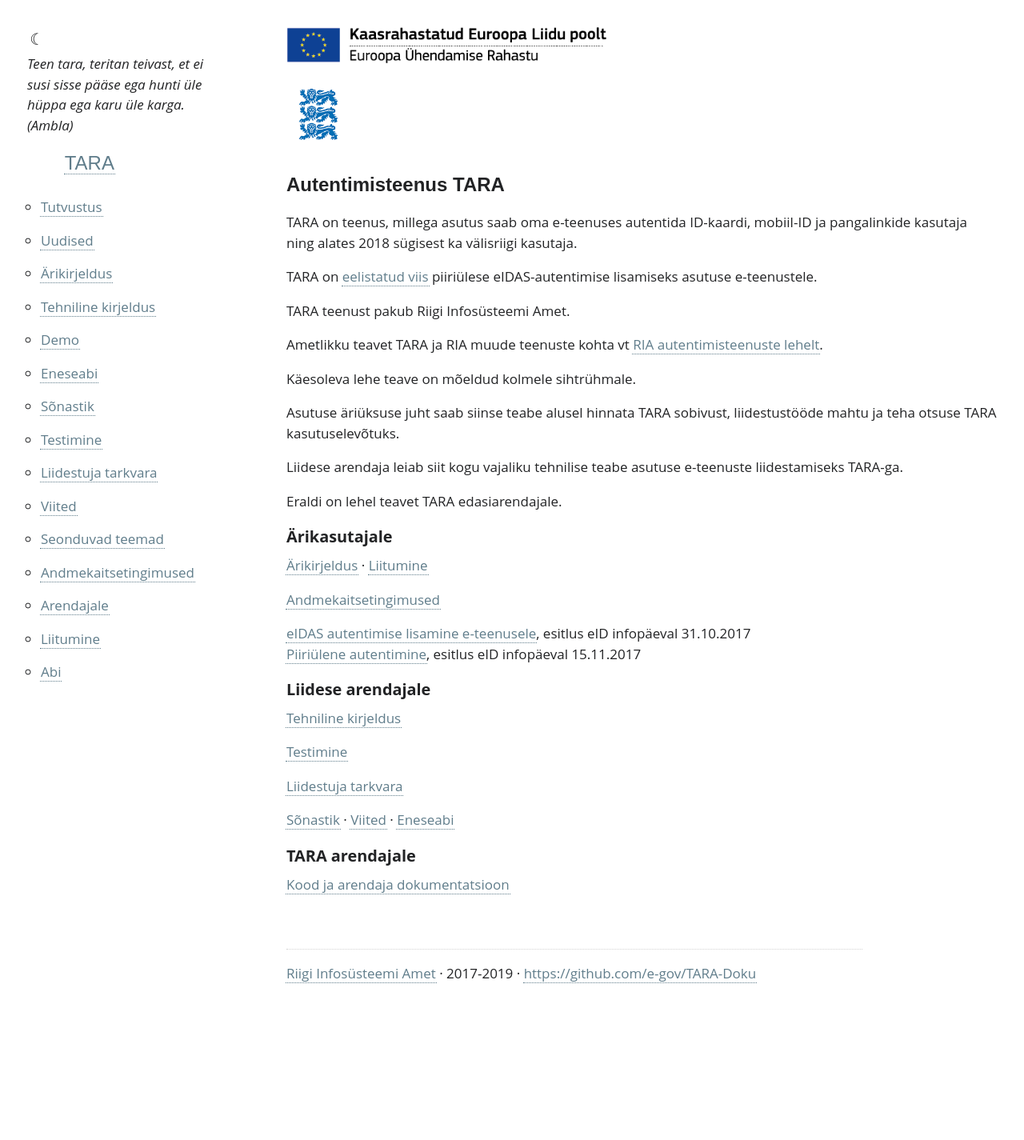
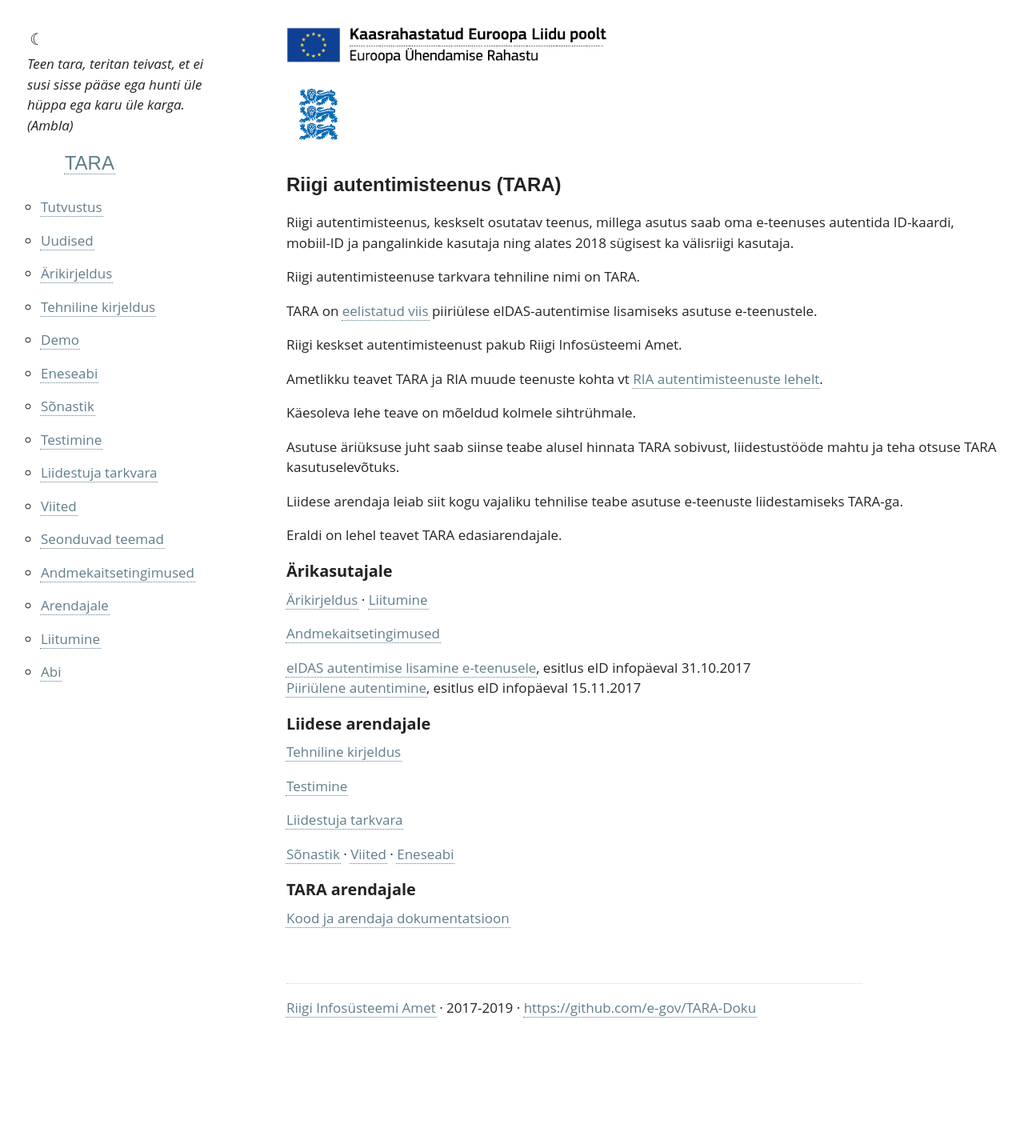
Before and after one commit to e-gov/TARA-Doku, a Jekyll site: the page built from index.md, in a window 1280 px wide. Shown: the whole page at 80% size. Built offline with Jekyll 4.4.1, drawn with Linux system fonts in a browser that asks for light colours.

Commit message:
lisatud tutvustusse "Riigi autentimisteenus"

```diff
--- a/index.md
+++ b/index.md
@@ -6,13 +6,15 @@ permalink: /
 
 <img src='img/LOVID.png' style='width: 80px;'>
 
-# Autentimisteenus TARA
+# Riigi autentimisteenus (TARA)
 
-TARA on teenus, millega asutus saab oma e-teenuses autentida ID-kaardi, mobiil-ID ja pangalinkide kasutaja ning alates 2018 sügisest ka välisriigi kasutaja.
+Riigi autentimisteenus, keskselt osutatav teenus, millega asutus saab oma e-teenuses autentida ID-kaardi, mobiil-ID ja pangalinkide kasutaja ning alates 2018 sügisest ka välisriigi kasutaja.
+
+Riigi autentimisteenuse tarkvara tehniline nimi on TARA.
 
 TARA on [eelistatud viis](https://e-gov.github.io/eIDAS-Connector/Valik) piiriülese eIDAS-autentimise lisamiseks asutuse e-teenustele.
 
-TARA teenust pakub Riigi Infosüsteemi Amet.
+Riigi keskset autentimisteenust pakub Riigi Infosüsteemi Amet.
 
 Ametlikku teavet TARA ja RIA muude teenuste kohta vt [RIA autentimisteenuste lehelt](https://www.ria.ee/et/riigi-infosusteem/eid/partnerile.html#tara).
 
```
